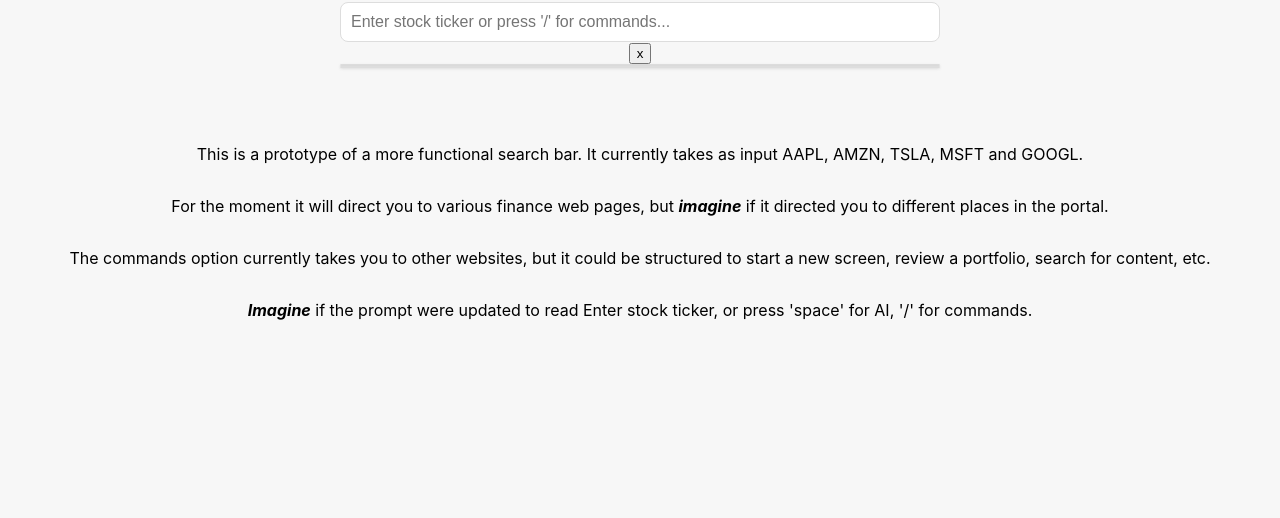
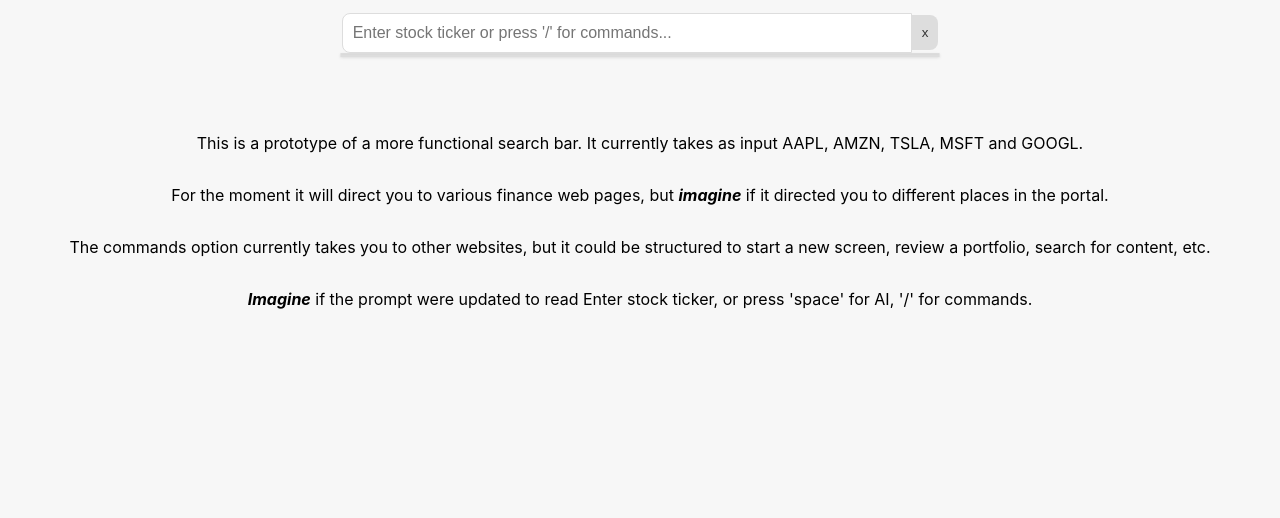
Before and after one commit to jonathantischler/searchbar, a plain HTML site: page index.html in a window 1280 px wide. Shown: the part 282-800 px from the top of the page. Drawn offline with Linux system fonts and the light colour scheme.

Commit message:
Update styles.css

```diff
--- a/styles.css
+++ b/styles.css
@@ -16,15 +16,34 @@ body {
     max-width: 600px;
 }
 
+.search-box {
+    position: relative;
+    display: flex;
+    align-items: center;
+    justify-content: center;
+}
+
 #tickerInput {
     padding: 10px;
     font-size: 16px;
-    width: 100%;
+    width: calc(100% - 30px); /* Adjusted width to accommodate the clear button */
     box-sizing: border-box;
     border: 1px solid #ddd;
-    border-radius: 8px;
+    border-radius: 8px 0 0 8px; /* Rounded border on the left */
     margin-bottom: 0; /* Remove bottom margin */
-    box-shadow: none; /* Remove any box shadow */
+}
+
+#clearButton {
+    padding: 10px;
+    background-color: #ddd;
+    color: #333;
+    border: none;
+    border-radius: 0 8px 8px 0; /* Rounded border on the right */
+    cursor: pointer;
+}
+
+#clearButton:hover {
+    background-color: #ccc;
 }
 
 .suggestions, .commands {
```
